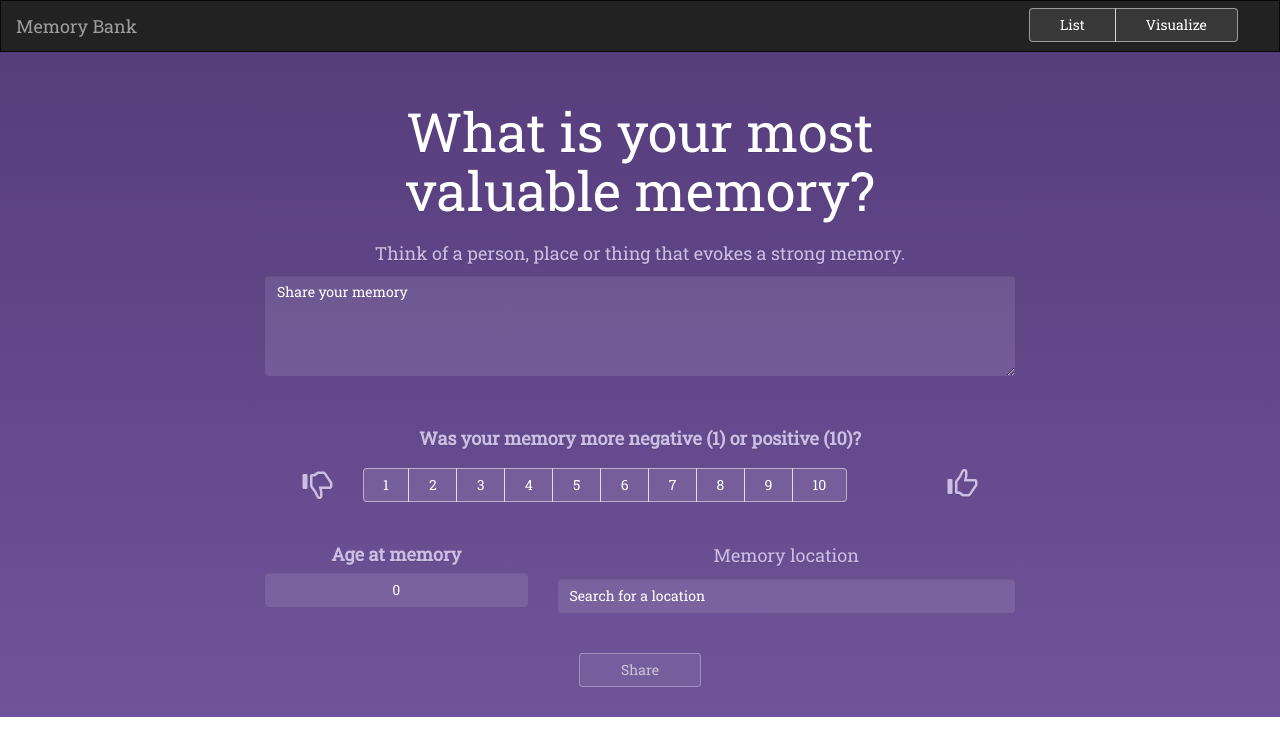
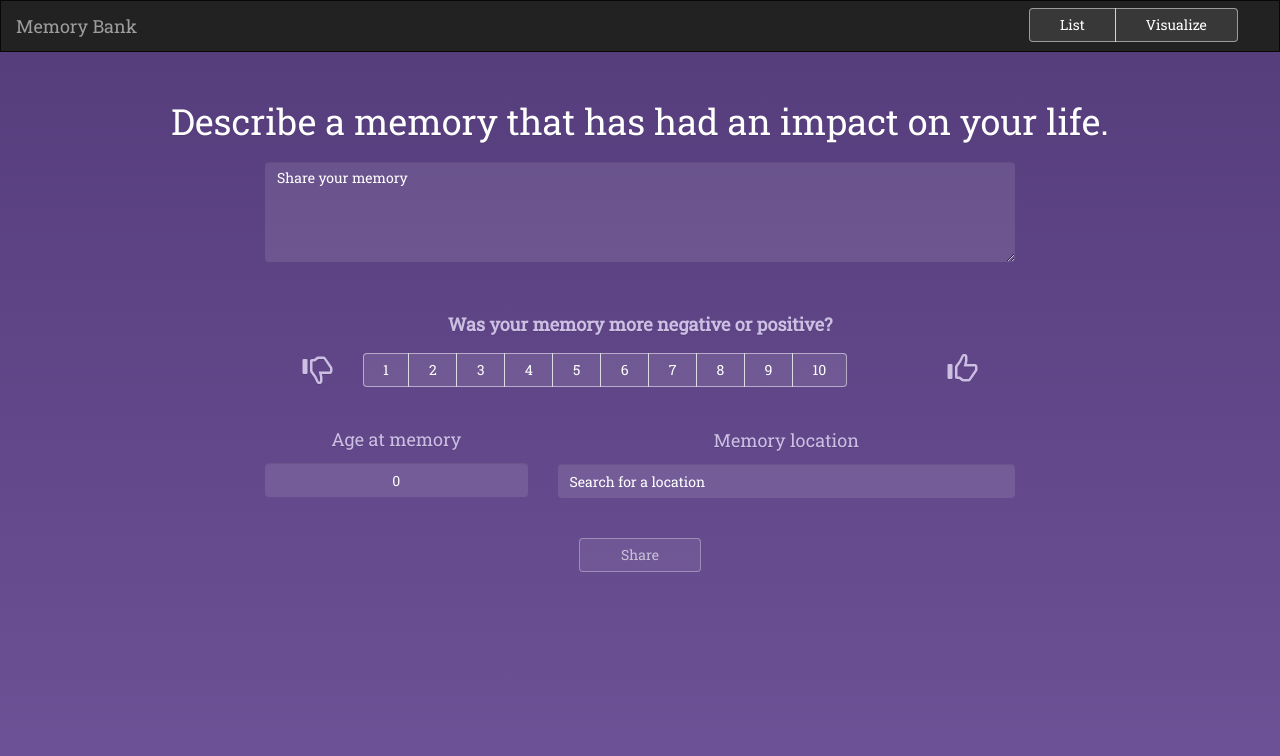
Before and after one commit to daniellecarrick/memories, a website: page public/index.html in a window 1280 px wide. Both pictures are taken after a click on the element "Memory Bank". Drawn offline with nearby package versions, Linux system fonts and the light colour scheme; some packages are replaced by stand-ins of ours; no server answers; a script that the page names is missing.

Commit message:
form validation and styling

```diff
--- a/public/index.html
+++ b/public/index.html
@@ -33,7 +33,7 @@
     </div>
   </nav>
 
-  <div ui-view></div>
+  <div class="view-container" ui-view></div>
   <script type="text/javascript" src="https://maps.googleapis.com/maps/api/js?libraries=places&key=AIzaSyAByayWYEm27wPfaEyV7lbqvKFYLvbXCMo"></script>
   <script src="/angular/angular.js"></script>
   <script src="/angular-ui-router/release/angular-ui-router.js"></script>
--- a/public/style.css
+++ b/public/style.css
@@ -60,7 +60,7 @@ body, html {
 .landing-page h1 {
   color: white;
   font-family: 'Roboto Slab', serif;
-  font-size: 3em;
+  font-size: 2em;
   margin-bottom: 20px;
 }
 
@@ -282,6 +282,10 @@ section {
   height: 100%;
 }
 
+.view-container {
+  height: 100%;
+}
+
 
 
 /*forcing white placeholder*/
--- a/public/templates/partial-input.html
+++ b/public/templates/partial-input.html
@@ -2,11 +2,11 @@
   <div class="landing-page">
     <div ng-model="container" class="container">
       <div class="row">
-        <h1>What is your most <br />valuable memory?</h1>
+        <h1>Describe a memory that has had an impact on your life.</h1>
         <!-- begin first row -->
         <form name="memoryForm" novalidate>
         <div class="col-sm-8 col-sm-offset-2">
-          <p>Think of a person, place or thing that evokes a strong memory.</p>
+          <!-- <p>Think of a person, place or thing that evokes a strong memory.</p> -->
             <textarea class="form-control" id="memory" type="text" name="memory" placeholder="Share your memory" ng-model="newMem.body" ng-minlength="20" ng-maxlength="200" ng-required="true"></textarea>
               <p ng-show="memoryForm.memory.$error.minlength" class="help-block">Text is too short.</p>
               <p ng-show="memoryForm.memory.$error.maxlength" class="help-block">Text is too long.</p>
@@ -16,7 +16,7 @@
       <!--begin second row-->
       <div class="row">
         <div class="range-selector">
-          <p>Was your memory more negative (1) or positive (10)?</p>
+          <p>Was your memory more negative or positive?</p>
           <div class="col-xs-3 neg">
             <label><span class="glyphicon glyphicon-thumbs-down" aria-hidden="true"></span></label>
           </div>
@@ -36,7 +36,7 @@
               <!-- test input {{ newMem.posNeg }} -->
             </div>
           </div>
-          <p ng-show="newMem.posNeg" class="help-block">Make a selection</p>
+          <!-- <p ng-show="newMem.posNeg" class="help-block">Make a selection</p> -->
         </div>
           <div class="col-xs-3 pos">
             <label><span class="glyphicon glyphicon-thumbs-up" aria-hidden="true"></span></label>
@@ -46,8 +46,8 @@
       <!--begin third row-->
       <div class="row">
         <div class="col-sm-3 col-sm-offset-2">
-          <label for="age">Age at memory</label>
-            <input class="form-control padding" placeholder="0" id="age" min="0" max="100" type="number" name="age" ng-model="newMem.age">
+          <p for="age">Age at memory</p>
+            <input class="form-control padding" placeholder="0" id="age" min="0" max="100" type="number" name="age" ng-model="newMem.age" ng-required="true">
             <!-- test input {{ newMem.age }} -->
         </div>
         <div class="col-sm-5 loc">
```
